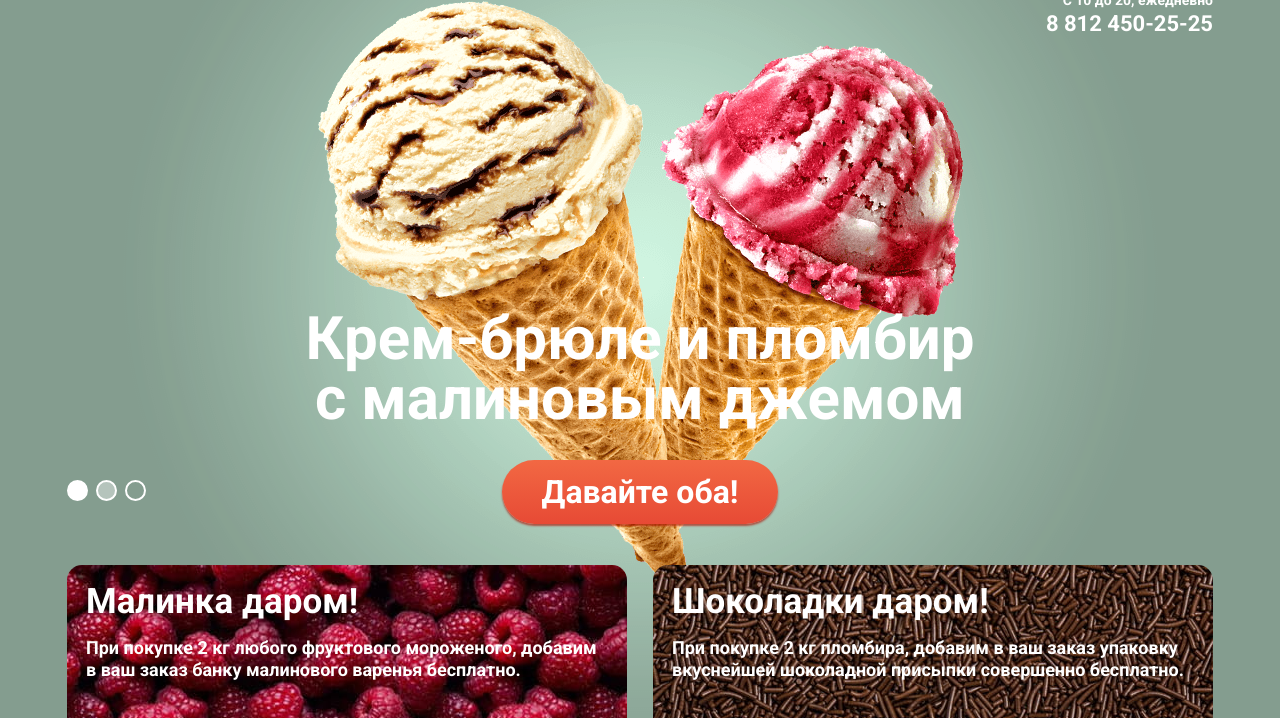
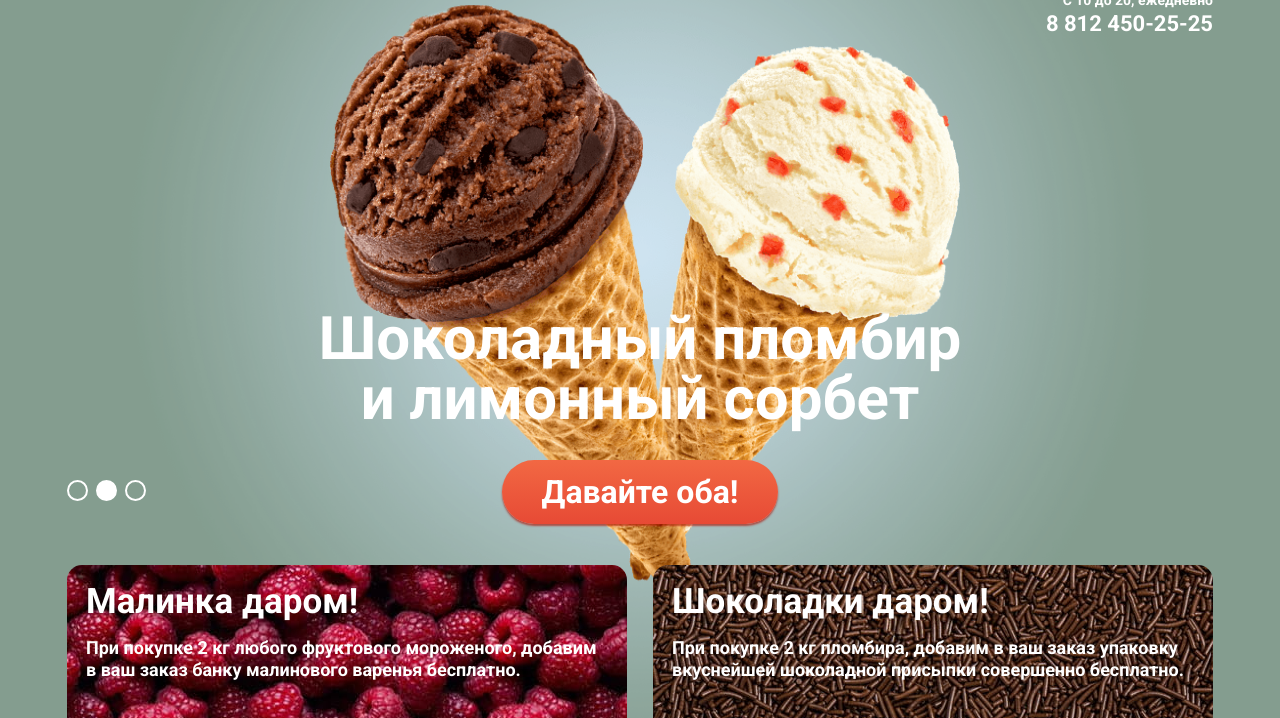
Before and after one commit to dntPaAanic/594215-gllacy-26, a plain HTML site: page index.html in a window 1280 px wide. Both pictures are taken after a click on the button "Слайд 2". Shown: the part 82-800 px from the top of the page. Drawn offline with Linux system fonts and the light colour scheme.

Commit message:
Делает js для слайдера

```diff
--- a/index.html
+++ b/index.html
@@ -318,5 +318,7 @@
       </section>
     </div>
 
+  <script src="js/slider.js"></script>
+
   </body>
 </html>
--- /dev/null
+++ b/js/slider.js
@@ -0,0 +1,21 @@
+var sliderToggle = document.querySelectorAll('.slider__toggle');
+var slides = document.querySelectorAll('.slider__item');
+var activeSlide = document.querySelector('.slider__item--active');
+var activeToggle = document.querySelector('.slider__toggle--active');
+
+var toggleHandler = function (toggle, slide) {
+  toggle.addEventListener('click', function () {
+    if (!toggle.classList.contains('slider__toggle--active')) {
+      activeToggle.classList.remove('slider__toggle--active');
+      toggle.classList.add('slider__toggle--active');
+      activeSlide.classList.remove('slider__item--active');
+      slide.classList.add('slider__item--active');
+      activeToggle = toggle;
+      activeSlide = slide;
+    }
+  });
+};
+
+for (var i = 0; i < sliderToggle.length; i++) {
+  toggleHandler(sliderToggle[i], slides[i]);
+}
```
